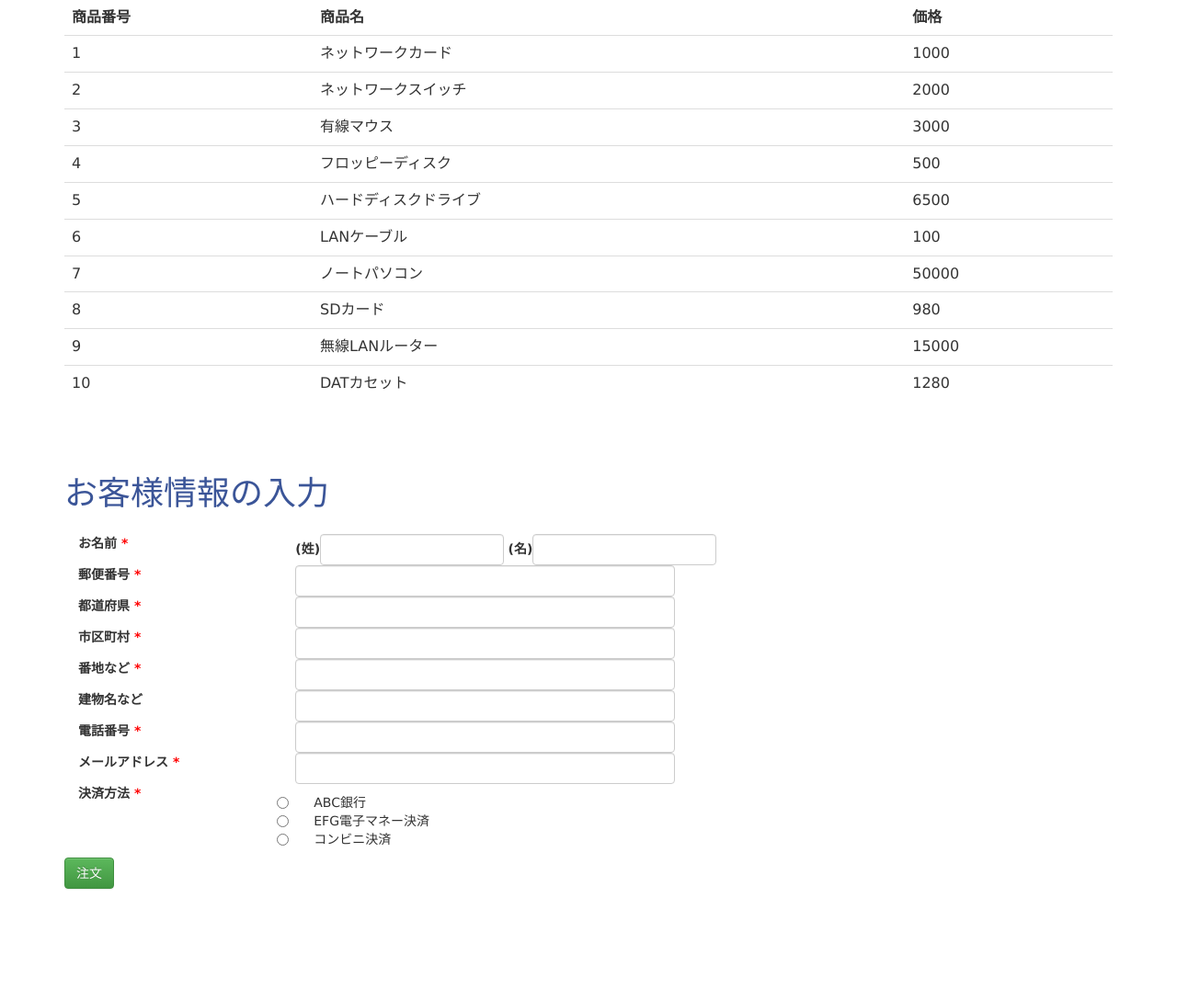
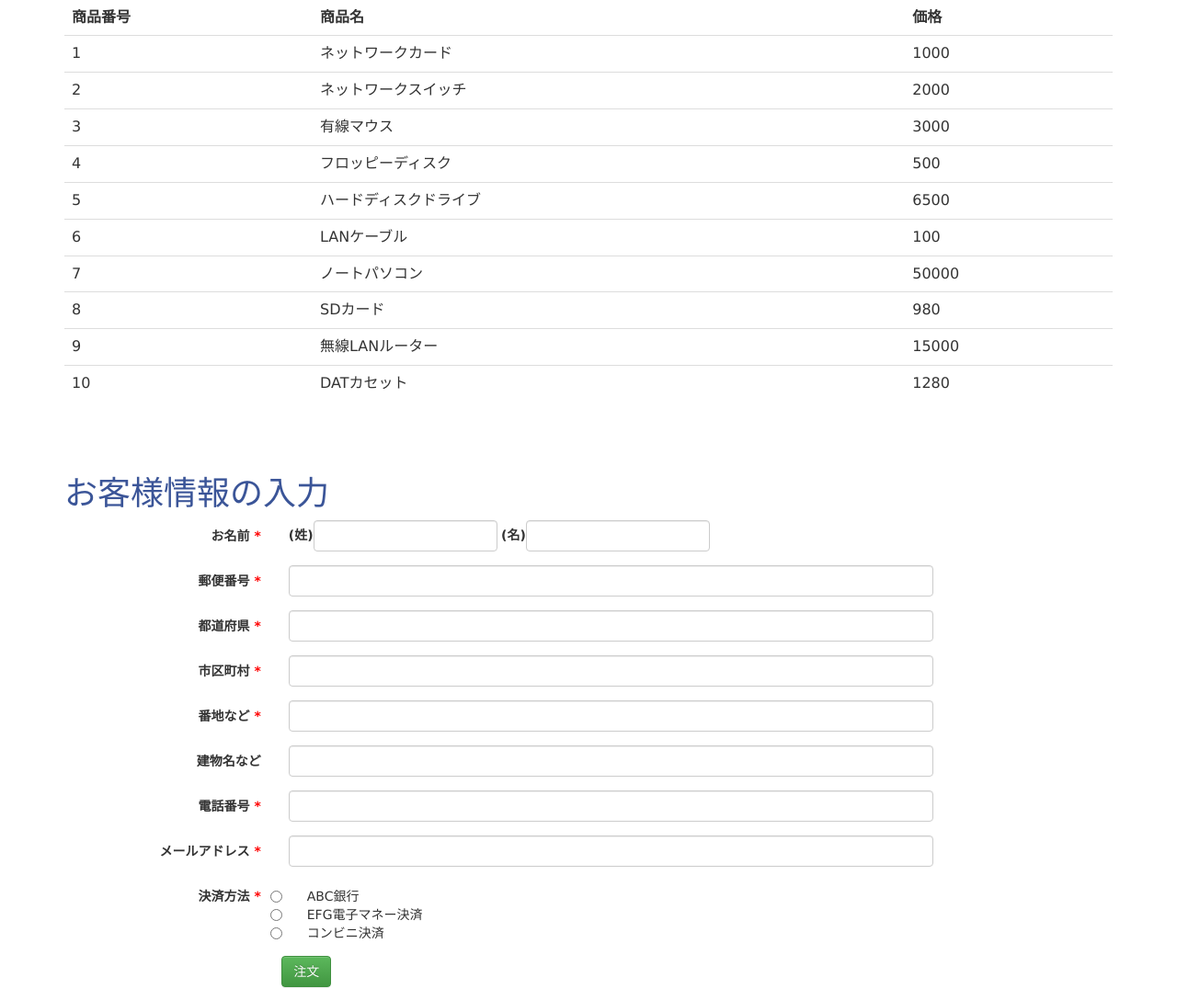
Before and after one commit to rinahira/hackathon_team_e, a Django app: template ecommerce/templates/order.html in a window 1280 px wide. Shown: the part 161-1249 px from the top of the page at 92% size. Before the commit the page ends 1129 px from the top, so only its background shows below. Run offline with Django 3.2, Linux system fonts and the light colour scheme; the template is opened without the code that fills it: values that come from a table or form of the project are taken from there, others are empty; data comes from the database, SQL or seed files in the repository; some libraries are stand-ins or nearby versions.

Commit message:
[update]フォーム微修正

```diff
--- a/ecommerce/templates/order.html
+++ b/ecommerce/templates/order.html
@@ -28,7 +28,7 @@
             <h1>お客様情報の入力</h1>
             <div class="row">
                 <div class="col-md-10">
-                    <form action="../order_execute/" method="post" onSubmit="check()" name="form1">
+                    <form action="../order_execute/" method="post" onSubmit="check()" name="form1" class="form-horizontal">
                         {% csrf_token %}
                         <div class="form-group">
                             <label class="control-label col-xs-3">お名前 <span class = "skay-form-required">*</span></label>
@@ -41,43 +41,43 @@
 
                         <div class="form-group">
                             <label class="control-label col-xs-3" for="postal_code">郵便番号 <span class = "skay-form-required">*</span></label>
-                            <div class="col-xs-9 form-inline">
+                            <div class="col-xs-9">
                                 <input name="postal_code" class="form-control" type="text" id="postal_code" size="50">
                             </div>
                         </div>
                         <div class="form-group">
                             <label class="control-label col-xs-3" for="prefecture">都道府県 <span class = "skay-form-required">*</span></label>
-                            <div class="col-xs-9 form-inline">
+                            <div class="col-xs-9">
                                 <input name="prefecture" class="form-control" type="text" id="prefecture" size="50">
                             </div>
                         </div>
                         <div class="form-group">
                             <label class="control-label col-xs-3" for="city">市区町村 <span class = "skay-form-required">*</span></label>
-                            <div class="col-xs-9 form-inline">
+                            <div class="col-xs-9">
                                 <input name="city" class="form-control" type="text" id="city" size="50">
                             </div>
                         </div>
                         <div class="form-group">
                             <label class="control-label col-xs-3" for="street1">番地など <span class = "skay-form-required">*</span></label>
-                            <div class="col-xs-9 form-inline">
+                            <div class="col-xs-9">
                                 <input name="street1" class="form-control" type="text" id="street1" size="50">
                             </div>
                         </div>
                         <div class="form-group">
                             <label class="control-label col-xs-3" for="street2">建物名など</label>
-                            <div class="col-xs-9 form-inline">
+                            <div class="col-xs-9">
                                 <input name="street2" class="form-control" type="text" id="street2" size="50">
                             </div>
                         </div>
                         <div class="form-group">
                             <label class="control-label col-xs-3" for="tel">電話番号 <span class = "skay-form-required">*</span></label>
-                            <div class="col-xs-9 form-inline">
+                            <div class="col-xs-9">
                                 <input name="tel" class="form-control" type="text" id="tel" size="50">
                             </div>
                         </div>
                         <div class="form-group">
                             <label class="control-label col-xs-3" for="email">メールアドレス <span class = "skay-form-required">*</span></label>
-                            <div class="col-xs-9 form-inline">
+                            <div class="col-xs-9">
                                 <input name="email" class="form-control" type="text" id="email" size="50">
                             </div>
                         </div>
@@ -93,7 +93,9 @@
                                 </div>
                             </div>
                         </div>
-                        <input type="submit" class="btn btn-success" value="注文" />
+                        <div class="col-xs-offset-3">
+                            <input type="submit" class="btn btn-success" value="注文" />
+                        </div>
                     </form>
                 </div>
             </div>
```
